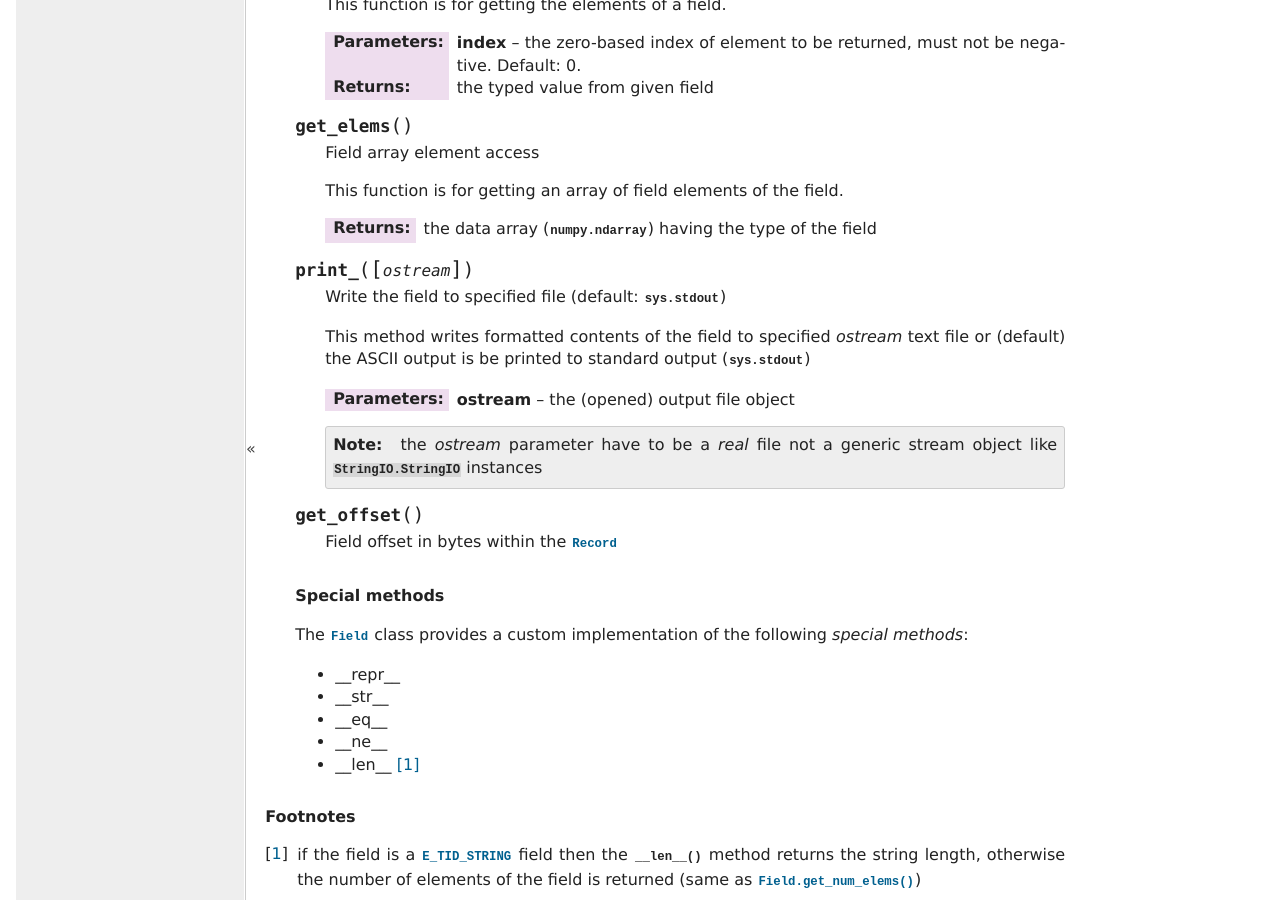
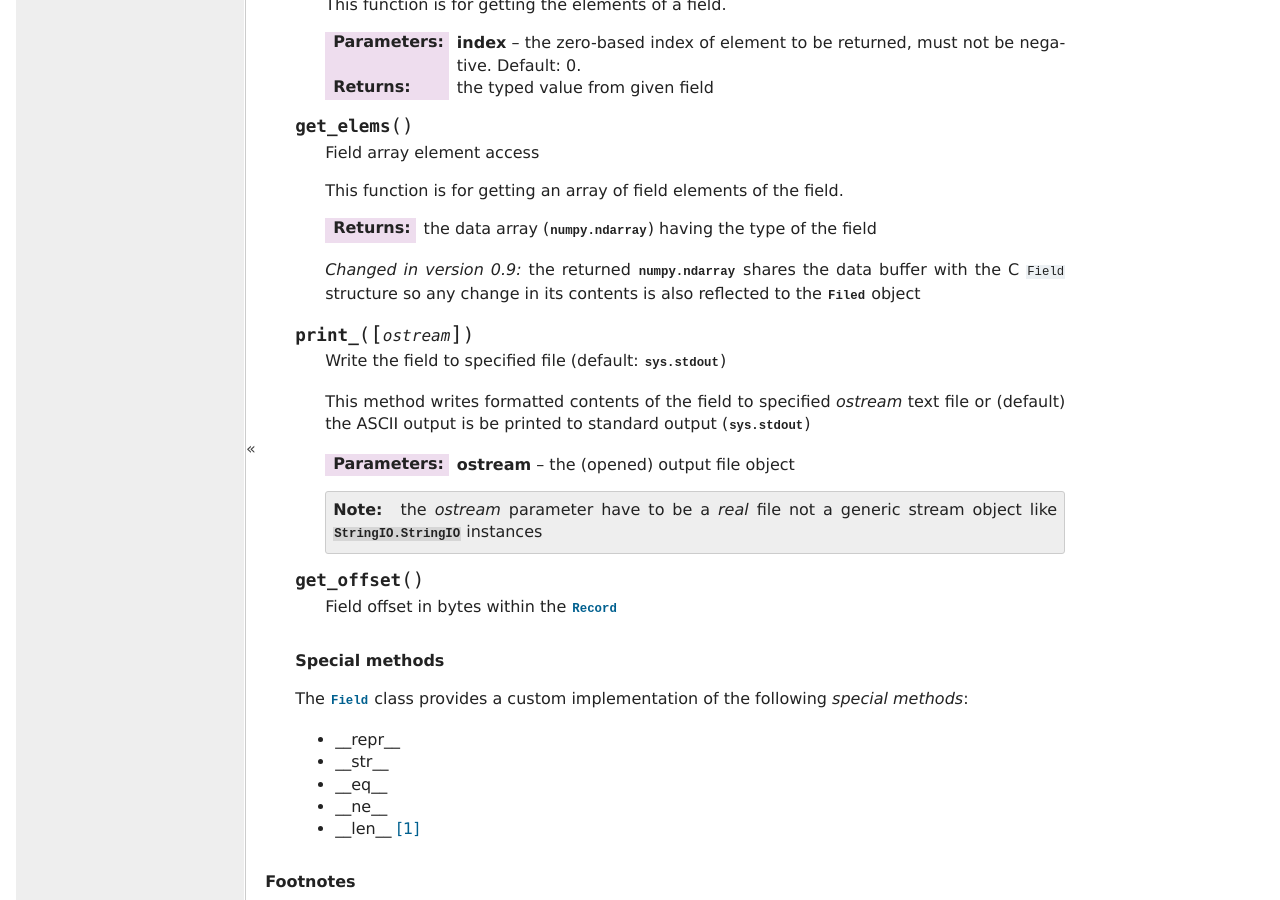
Before and after one commit to avalentino/pyepr, a Sphinx documentation site: the page built from doc/reference.txt, in a window 1280 px wide and 900 px high, scrolled down 8193 px. Built offline with Sphinx 7.4.7, drawn with Linux system fonts in a browser that asks for light colours; formulas are drawn with MathJax 3; cross-references to code outside the pages are shown as plain code.

Commit message:
Improved Field.get_elems method

```diff
--- a/doc/NEWS.txt
+++ b/doc/NEWS.txt
@@ -28,6 +28,8 @@
   :meth:`epr.Record.get_offset` and :meth:`epr.Field.get_offset` methods
 * improved :func:`epr.get_data_type_size`, :func:`epr.data_type_id_to_str`,
   :func:`epr.get_scaling_method_name` and :func:`epr.get_sample_model_name`
+* improved :meth:`epr.Field.get_elems` method to remove loops and
+  unnecessary data copy
 * use generator expression for `__iter__` special methods
 * the *index* parameter of the :meth:`epr.Dataset.read_record` method is
   now optional (defaults to zero)
--- a/doc/reference.txt
+++ b/doc/reference.txt
@@ -582,6 +582,12 @@
       :returns:
             the data array (:class:`numpy.ndarray`) having the type of
             the field
+
+      .. versionchanged:: 0.9
+
+         the returned :class:`numpy.ndarray` shares the data buffer with
+         the C :c:`Field` structure so any change in its contents is also
+         reflected to the :class:`Filed` object
 
 
    .. method:: print_([ostream])
```
Also changed, not shown: 1 other file.
